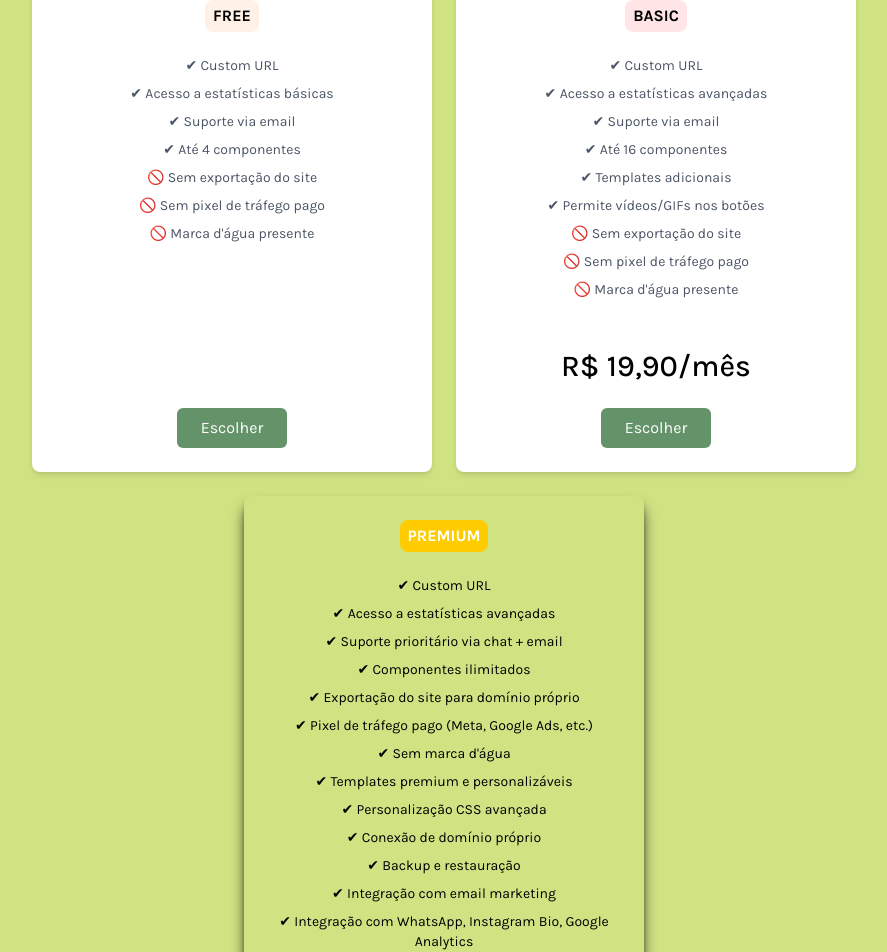
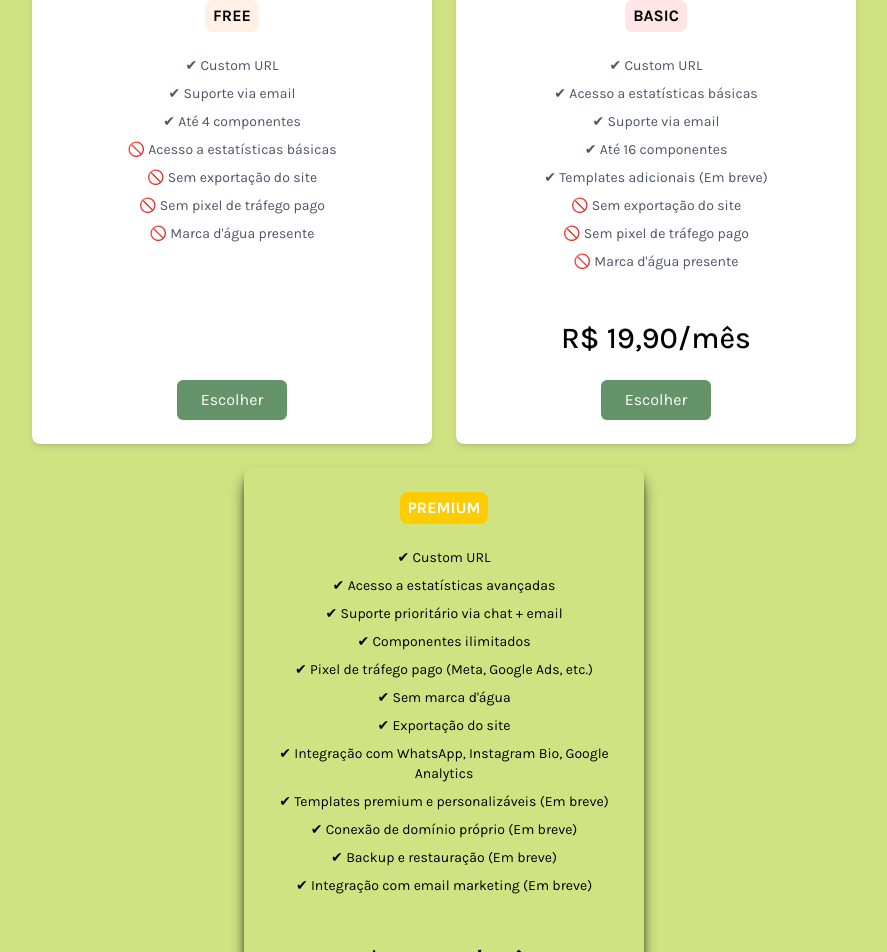
Before and after one commit to Aenewsss/lp-linkiwi, a Next.js app: page / in a window 1280 px wide. Shown: the part 2830-3782 px from the top of the page, without its empty margins (196-1083 px from the left). Built offline with nearby package versions, Linux system fonts and the light colour scheme; no server answers.

Commit message:
em breve

```diff
--- a/src/app/page.tsx
+++ b/src/app/page.tsx
@@ -289,9 +289,9 @@ export default function Home() {
               <h3 className="font-bold bg-[#FFF1E5] text-black flex place-self-center px-2 py-1 rounded-lg">FREE</h3>
               <ul className="mt-4 text-gray-600 text-sm space-y-2">
                 <li>✔ Custom URL</li>
-                <li>✔ Acesso a estatísticas básicas</li>
                 <li>✔ Suporte via email</li>
                 <li>✔ Até 4 componentes</li>
+                <li>🚫 Acesso a estatísticas básicas</li>
                 <li>🚫 Sem exportação do site</li>
                 <li>🚫 Sem pixel de tráfego pago</li>
                 <li>🚫 Marca d'água presente</li>
@@ -309,11 +309,10 @@ export default function Home() {
               <h3 className="font-bold bg-[#FFE5E5] text-black flex place-self-center px-2 py-1 rounded-lg">BASIC</h3>
               <ul className="mt-4 text-gray-600 text-sm space-y-2">
                 <li>✔ Custom URL</li>
-                <li>✔ Acesso a estatísticas avançadas</li>
+                <li>✔ Acesso a estatísticas básicas</li>
                 <li>✔ Suporte via email</li>
                 <li>✔ Até 16 componentes</li>
-                <li>✔ Templates adicionais</li>
-                <li>✔ Permite vídeos/GIFs nos botões</li>
+                <li>✔ Templates adicionais (Em breve)</li>
                 <li>🚫 Sem exportação do site</li>
                 <li>🚫 Sem pixel de tráfego pago</li>
                 <li>🚫 Marca d'água presente</li>
@@ -336,15 +335,14 @@ export default function Home() {
                 <li>✔ Acesso a estatísticas avançadas</li>
                 <li>✔ Suporte prioritário via chat + email</li>
                 <li>✔ Componentes ilimitados</li>
-                <li>✔ Exportação do site para domínio próprio</li>
                 <li>✔ Pixel de tráfego pago (Meta, Google Ads, etc.)</li>
                 <li>✔ Sem marca d'água</li>
-                <li>✔ Templates premium e personalizáveis</li>
-                <li>✔ Personalização CSS avançada</li>
-                <li>✔ Conexão de domínio próprio</li>
-                <li>✔ Backup e restauração</li>
-                <li>✔ Integração com email marketing</li>
+                <li>✔ Exportação do site</li>
                 <li>✔ Integração com WhatsApp, Instagram Bio, Google Analytics</li>
+                <li>✔ Templates premium e personalizáveis (Em breve)</li>
+                <li>✔ Conexão de domínio próprio (Em breve)</li>
+                <li>✔ Backup e restauração (Em breve)</li>
+                <li>✔ Integração com email marketing (Em breve)</li>
               </ul>
 
               <h3 className="mt-10 text-3xl text-black font-medium">R$ 49,90/mês</h3>
```
